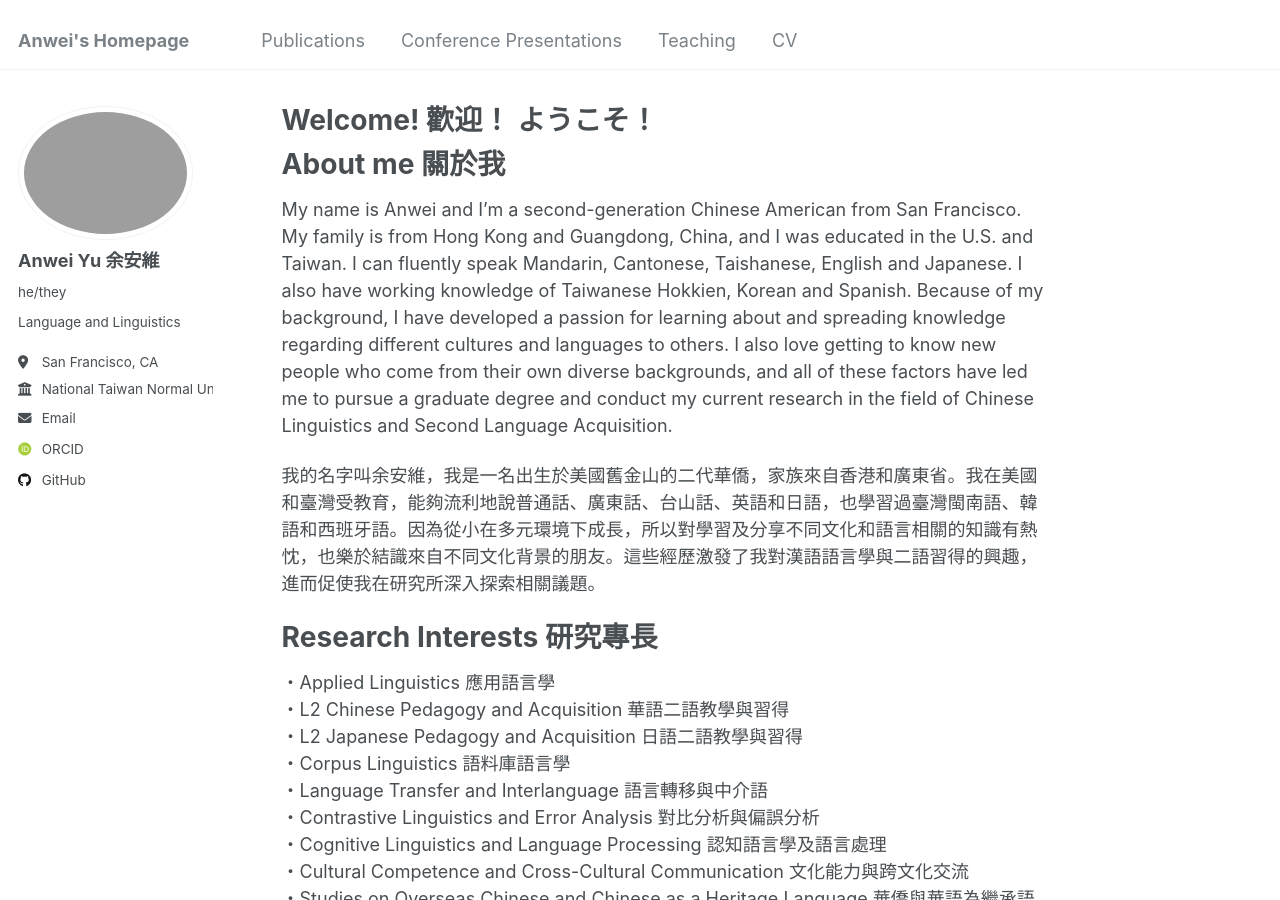
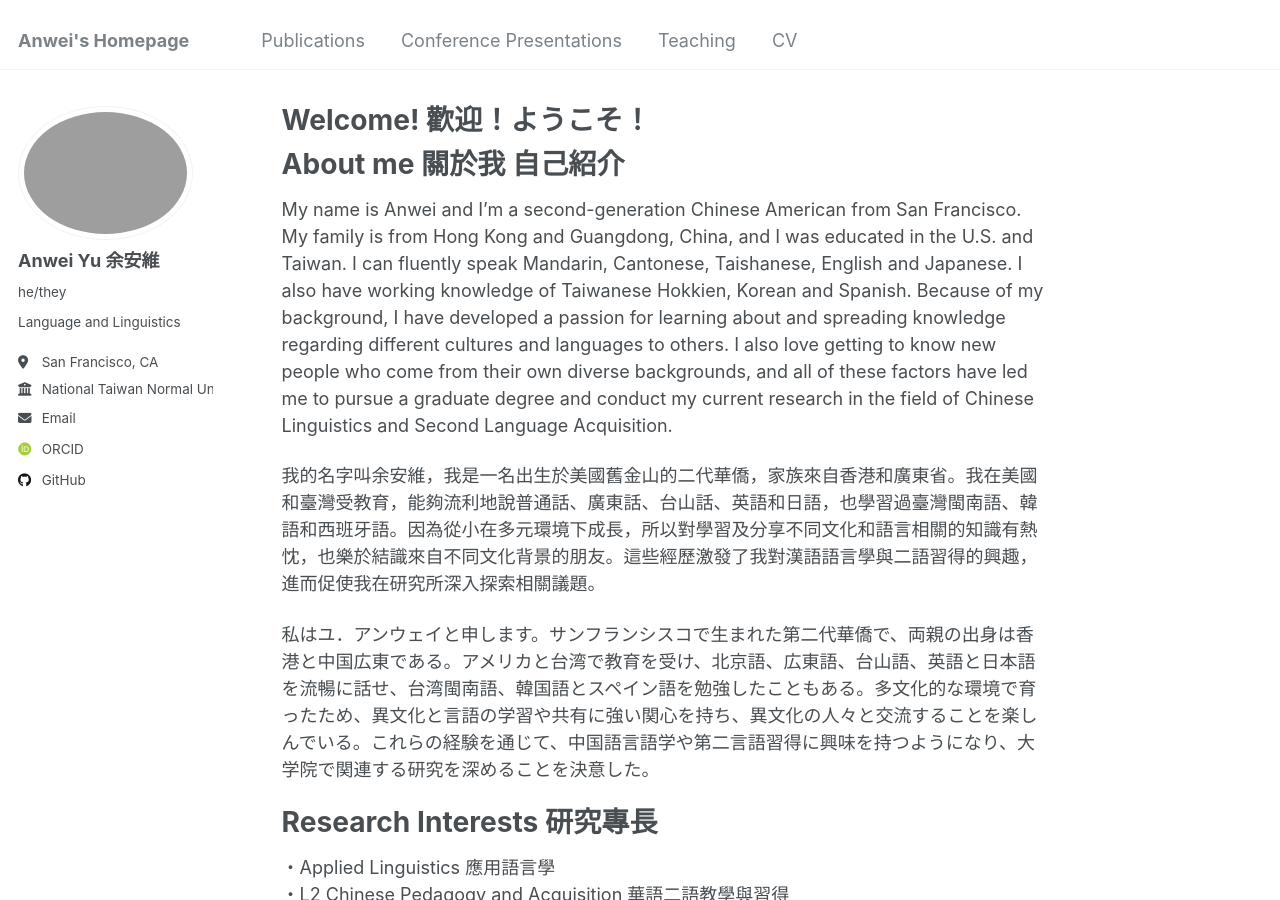
Before and after one commit to anweiyu/anweiyu.github.io, a Jekyll site: the page built from _pages/about.md, in a window 1280 px wide and 900 px high. Built offline with Jekyll 4.4.1, drawn with Linux system fonts in a browser that asks for light colours; some web fonts are replaced.

Commit message:
Update about.md

```diff
--- a/_pages/about.md
+++ b/_pages/about.md
@@ -1,16 +1,18 @@
 ---
 permalink: /
-title: "Welcome! 歡迎！ ようこそ！"
+title: "Welcome! 歡迎！ようこそ！"
 author_profile: true
 redirect_from:
   - /about/
   - /about.html
 ---
-About me 關於我
+About me 關於我 自己紹介
 ======
 My name is Anwei and I'm a second-generation Chinese American from San Francisco. My family is from Hong Kong and Guangdong, China, and I was educated in the U.S. and Taiwan. I can fluently speak Mandarin, Cantonese, Taishanese, English and Japanese. I also have working knowledge of Taiwanese Hokkien, Korean and Spanish. Because of my background, I have developed a passion for learning about and spreading knowledge regarding different cultures and languages to others. I also love getting to know new people who come from their own diverse backgrounds, and all of these factors have led me to pursue a graduate degree and conduct my current research in the field of Chinese Linguistics and Second Language Acquisition.
 
 我的名字叫余安維，我是一名出生於美國舊金山的二代華僑，家族來自香港和廣東省。我在美國和臺灣受教育，能夠流利地說普通話、廣東話、台山話、英語和日語，也學習過臺灣閩南語、韓語和西班牙語。因為從小在多元環境下成長，所以對學習及分享不同文化和語言相關的知識有熱忱，也樂於結識來自不同文化背景的朋友。這些經歷激發了我對漢語語言學與二語習得的興趣，進而促使我在研究所深入探索相關議題。
+
+私はユ．アンウェイと申します。サンフランシスコで生まれた第二代華僑で、両親の出身は香港と中国広東である。アメリカと台湾で教育を受け、北京語、広東語、台山語、英語と日本語を流暢に話せ、台湾閩南語、韓国語とスペイン語を勉強したこともある。多文化的な環境で育ったため、異文化と言語の学習や共有に強い関心を持ち、異文化の人々と交流することを楽しんでいる。これらの経験を通じて、中国語言語学や第二言語習得に興味を持つようになり、大学院で関連する研究を深めることを決意した。
 
 Research Interests 研究專長
 ======
```
